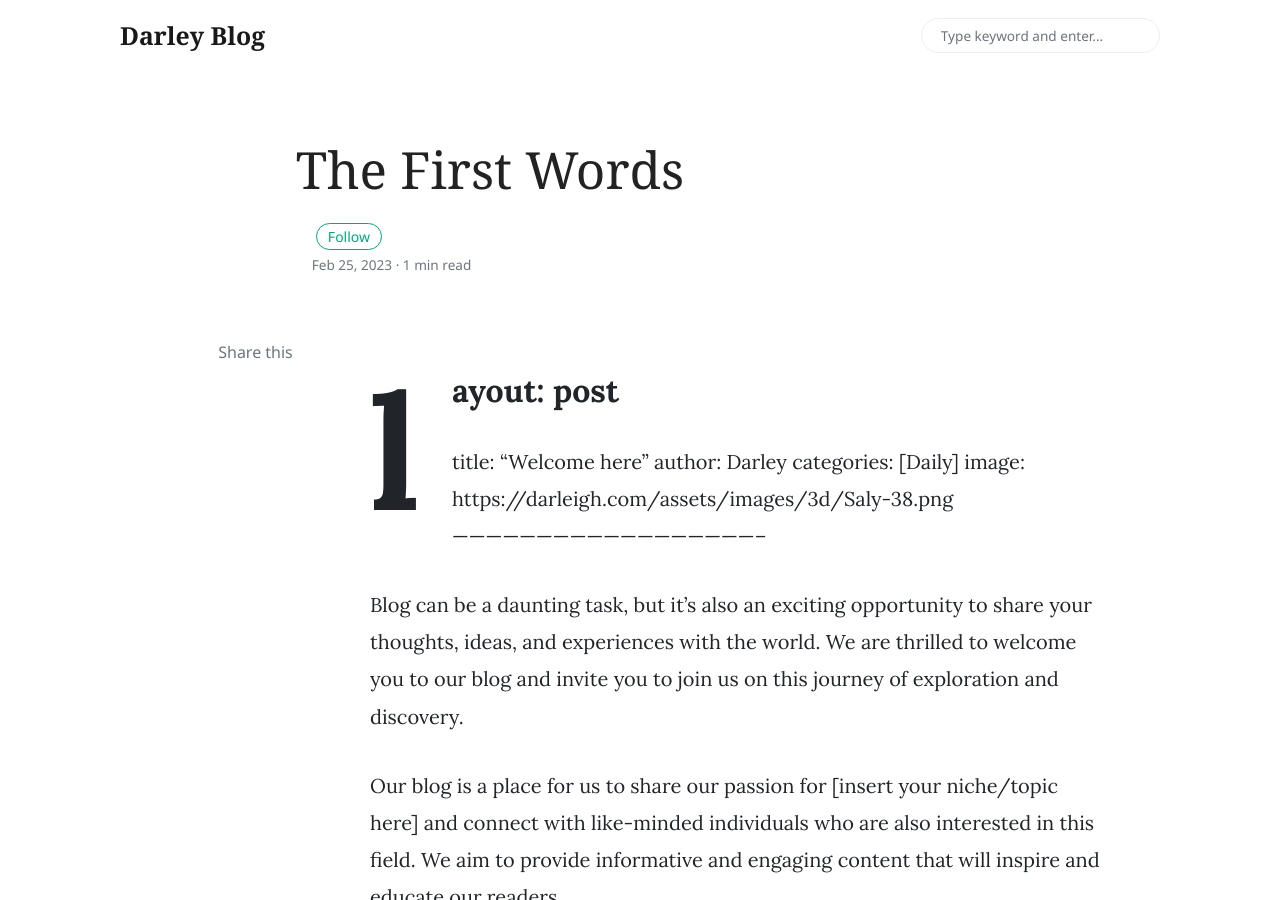
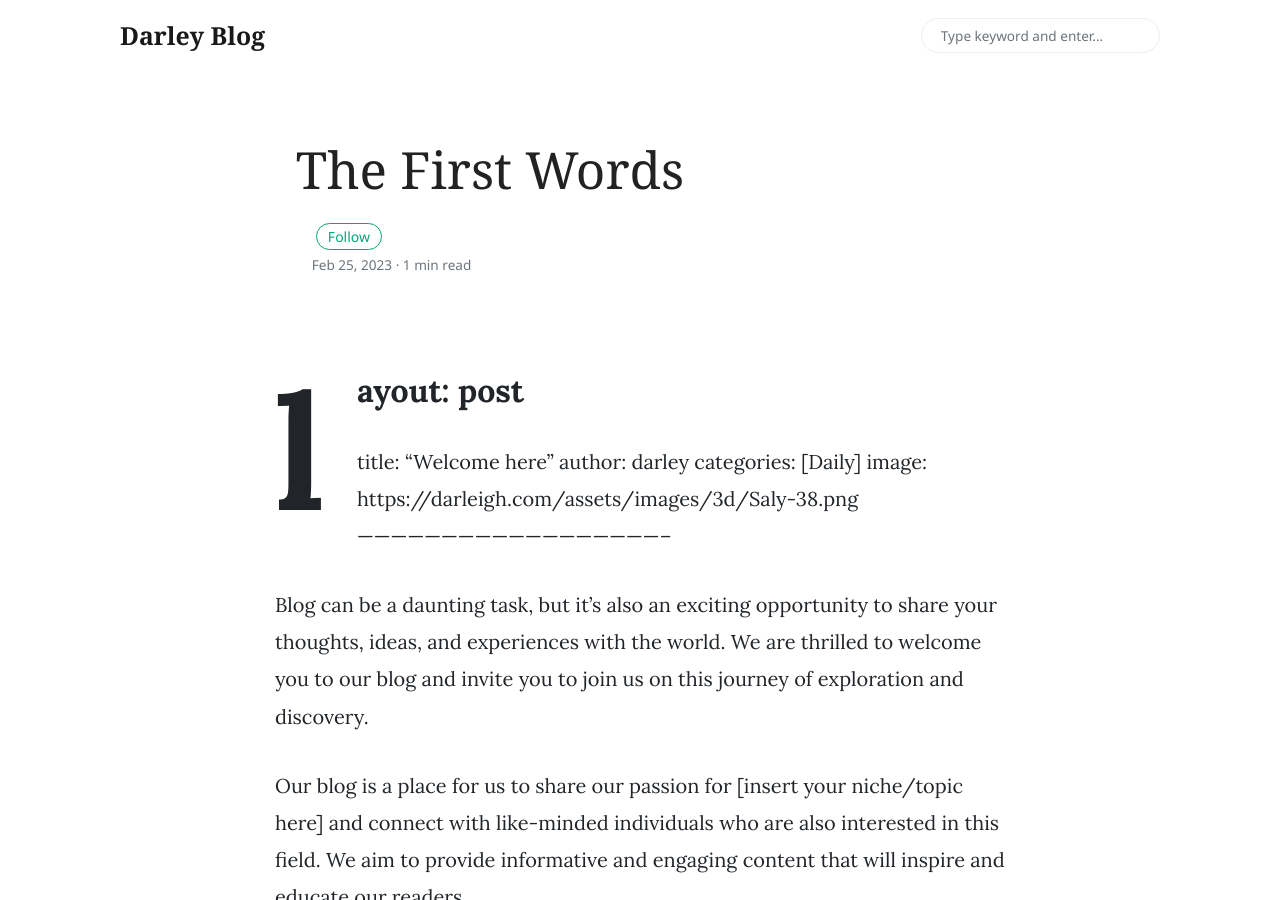
Before and after one commit to darleigh/blog, a Jekyll site: the page built from _posts/2023-02-25-the-first-words.md, in a window 1280 px wide and 900 px high. Built offline with Jekyll 4.4.1, drawn with Linux system fonts in a browser that asks for light colours; nearby versions of some CDN libraries; comment, search, counter and statistics services are not loaded.

```diff
--- a/_layouts/post.html
+++ b/_layouts/post.html
@@ -42,27 +42,7 @@ layout: default
 	<div class="row justify-content-center">
 
 
-        <!-- Share -->
-		<div class="col-lg-2 pr-4 mb-4 col-md-12">
-			<div class="sticky-top sticky-top-offset text-center">
-				<div class="text-muted">
-					Share this
-				</div>
-				<div class="share d-inline-block">
-					<!-- AddToAny BEGIN -->
-					<div class="a2a_kit a2a_kit_size_32 a2a_default_style">
-						<!-- <a class="a2a_dd" href="https://www.addtoany.com/share"></a> -->
-						<a class="a2a_button_facebook"></a>
-						<a class="a2a_button_twitter"></a>
-					</div>
-					<script async src="https://static.addtoany.com/menu/page.js"></script>
-					<!-- AddToAny END -->
-				</div>
-			</div>
-		</div>
-
-
-		<div class="col-md-12 col-lg-8">
+        <div class="col-md-12 col-lg-8">
 
             <!-- Article -->
 			<article class="article-post">
@@ -102,7 +82,7 @@ layout: default
 					</div>
 				</div>
 			</div>
-            {% endif %} -->
+            {% endif %}
 
 
              <!-- Author Box -->
--- a/_posts/2023-02-25-the-first-words.md
+++ b/_posts/2023-02-25-the-first-words.md
@@ -2,7 +2,7 @@ layout: post
 ------------
 
 title:  "Welcome here"
-author: Darley
+author: darley
 categories: [Daily]
 image: https://darleigh.com/assets/images/3d/Saly-38.png
 --------------------------------------------------------
```
Also changed, not shown: other parts of _layouts/post.html (+1 -1 lines), _posts/2023-02-25-The-first-step-to-explore-the-world.md (added, +11 -0 lines).
